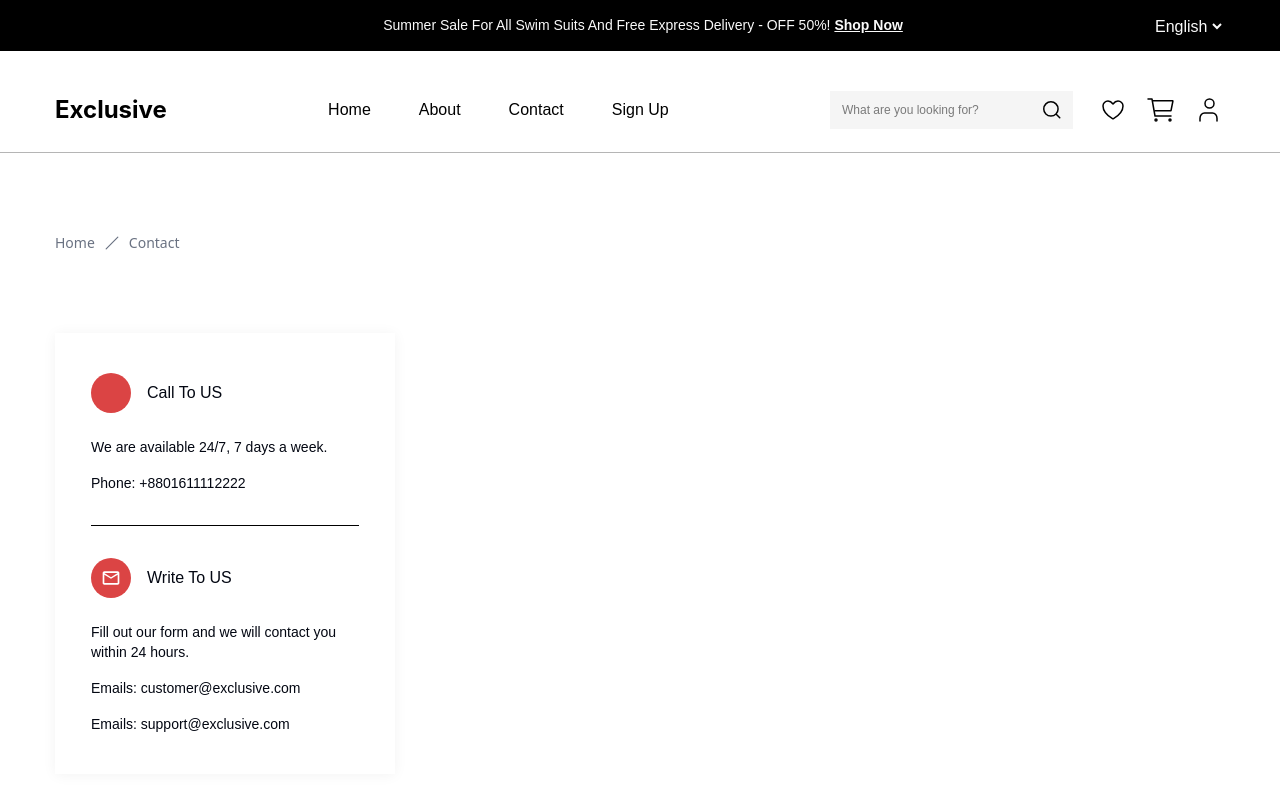
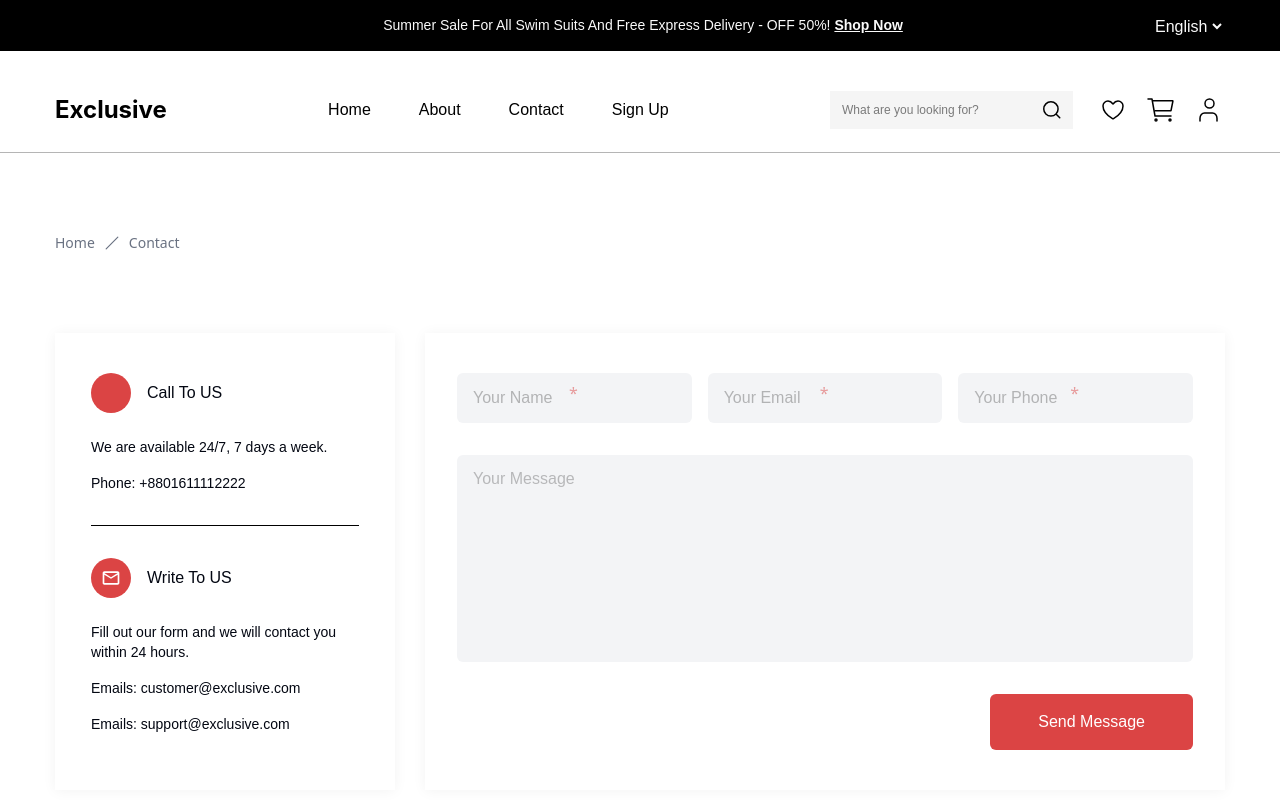
Before and after one commit to Alamin-Coding/ecom-2501, a React (Vite) app: page /contact in a window 1280 px wide. Shown: the top 800 px of the page. Built offline with nearby package versions, Linux system fonts and the light colour scheme; some icons are missing.

Commit message:
Contact Page End

```diff
--- a/src/index.css
+++ b/src/index.css
@@ -19,7 +19,8 @@
   /* Colors */
   --color-button: #000000;
   --color-text: #FAFAFA;
-  --color-secondery: #DB4444;
+  --color-button2: #DB4444;
+  --color-secondary: #F5F5F5;
 
   /* Shadow */
   --shadow-info: 0 2px 10px 2px rgba(0, 0, 0, 0.212);
--- a/src/pages/Contact.tsx
+++ b/src/pages/Contact.tsx
@@ -27,7 +27,7 @@ const Contact: React.FC = () => {
                     <div className="grid grid-cols-[auto_1fr] gap-7.5 ">
                         <div className="py-10 max-w-[340px] shadow-contact px-9">
                             <div className="flex items-center mb-6 gap-4">
-                                <div className="bg-secondery  rounded-full w-10 text-white h-10 flex items-center justify-center">
+                                <div className="bg-button2  rounded-full w-10 text-white h-10 flex items-center justify-center">
                                     <Icon icon="akar-icons:phone" width="20" height="20" />
                                 </div>
                                 <p className="font-poppins font-medium">Call To US</p>
@@ -39,8 +39,8 @@ const Contact: React.FC = () => {
                             {/* divider */}
                             <div className="w-full h-px bg-button mb-8 "></div>
 
-                             <div className="flex items-center mb-6 gap-4">
-                                <div className="bg-secondery  rounded-full w-10 text-white h-10 flex items-center justify-center">
+                            <div className="flex items-center mb-6 gap-4">
+                                <div className="bg-button2  rounded-full w-10 text-white h-10 flex items-center justify-center">
                                     <Icon icon="material-symbols:mail-outline" width="20" height="20" />
                                 </div>
                                 <p className="font-poppins font-medium">Write To US</p>
@@ -53,9 +53,55 @@ const Contact: React.FC = () => {
 
                         </div>
 
-                        <div className="py-10 px-8">
+                        <div className="py-10 px-8 max-w-[800px] shadow-contact">
+                            <div className="grid grid-cols-12 gap-x-4 gap-y-8 mb-8">
+                                {/* Name */}
+                                <div className="relative col-span-4">
+                                    <input
+                                        type="text"
+                                        required
+                                        className="w-full rounded-sm bg-secondary h-[50px] font-poppins text-[rgba(0,0,0,0.53)] py-3 px-4 pr-6"
+                                        placeholder="Your Name"
+                                    />
+                                    <span className="absolute left-28 top-2/5 -translate-y-1/2 text-button2 opacity-50 ">*</span>
+                                </div>
 
+                                {/* Email */}
+                                <div className="relative col-span-4">
+                                    <input
+                                        type="text"
+                                        required
+                                        className="w-full rounded-sm bg-secondary h-[50px] font-poppins text-[rgba(0,0,0,0.53)] py-3 px-4 pr-6"
+                                        placeholder="Your Email"
+                                    />
+                                   <span className="absolute left-28 top-2/5 -translate-y-1/2 text-button2 opacity-50 ">*</span>
+                                </div>
+
+                                {/* Phone */}
+                                <div className="relative col-span-4">
+                                    <input
+                                        type="text"
+                                        required
+                                        className="w-full rounded-sm bg-secondary h-[50px] font-poppins text-[rgba(0,0,0,0.53)] py-3 px-4 pr-6"
+                                        placeholder="Your Phone"
+                                    />
+                                    <span className="absolute left-28 top-2/5 -translate-y-1/2 text-button2 opacity-50 ">*</span>
+                                </div>
+
+                                {/* Message */}
+                                <textarea
+                                    className="h-[207px] bg-secondary rounded-sm resize-none col-span-12 py-3 px-4 text-[rgba(0,0,0,0.49)] font-poppins"
+                                    placeholder="Your Message"
+                                ></textarea>
+                            </div>
+
+                            <div className="flex items-center justify-end">
+                                <button className="bg-button2 py-4 px-12 rounded-sm font-poppins font-medium text-white">
+                                    Send Message
+                                </button>
+                            </div>
                         </div>
+
 
                     </div>
                 </div>
```
